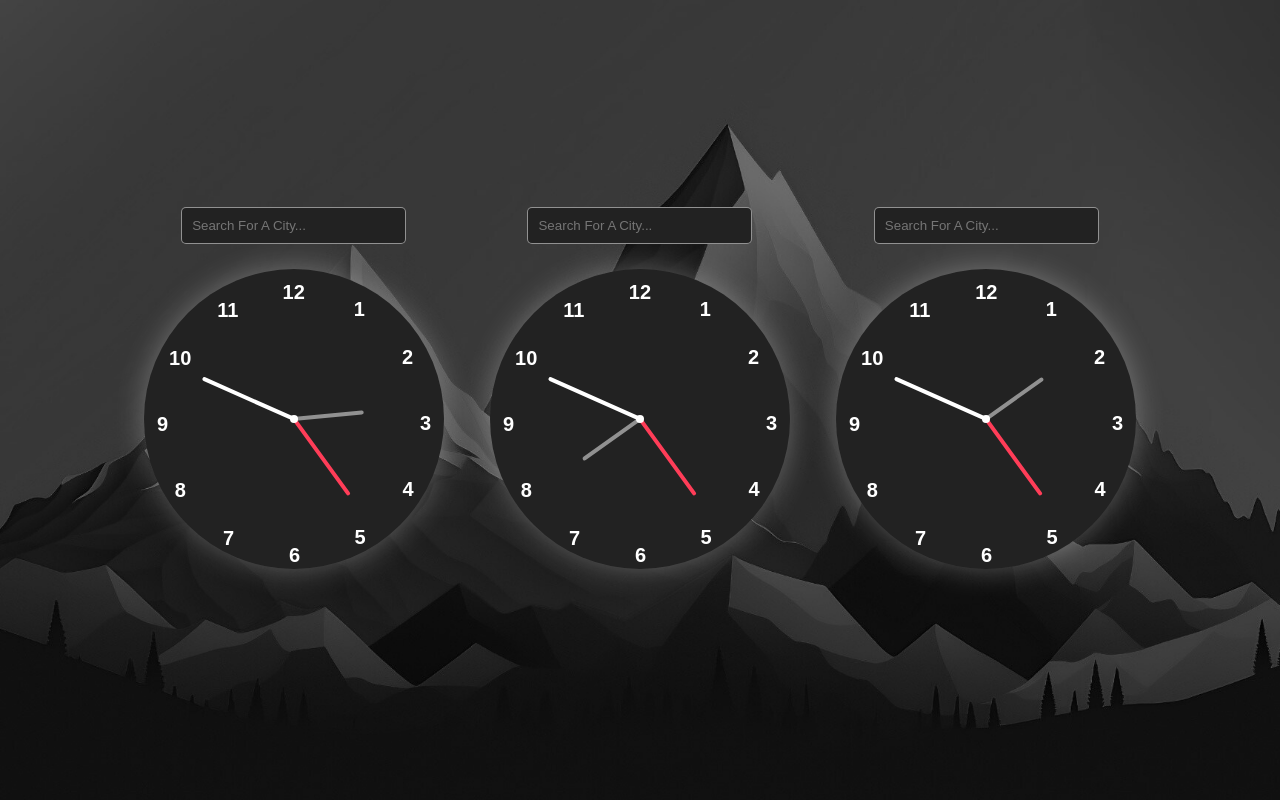
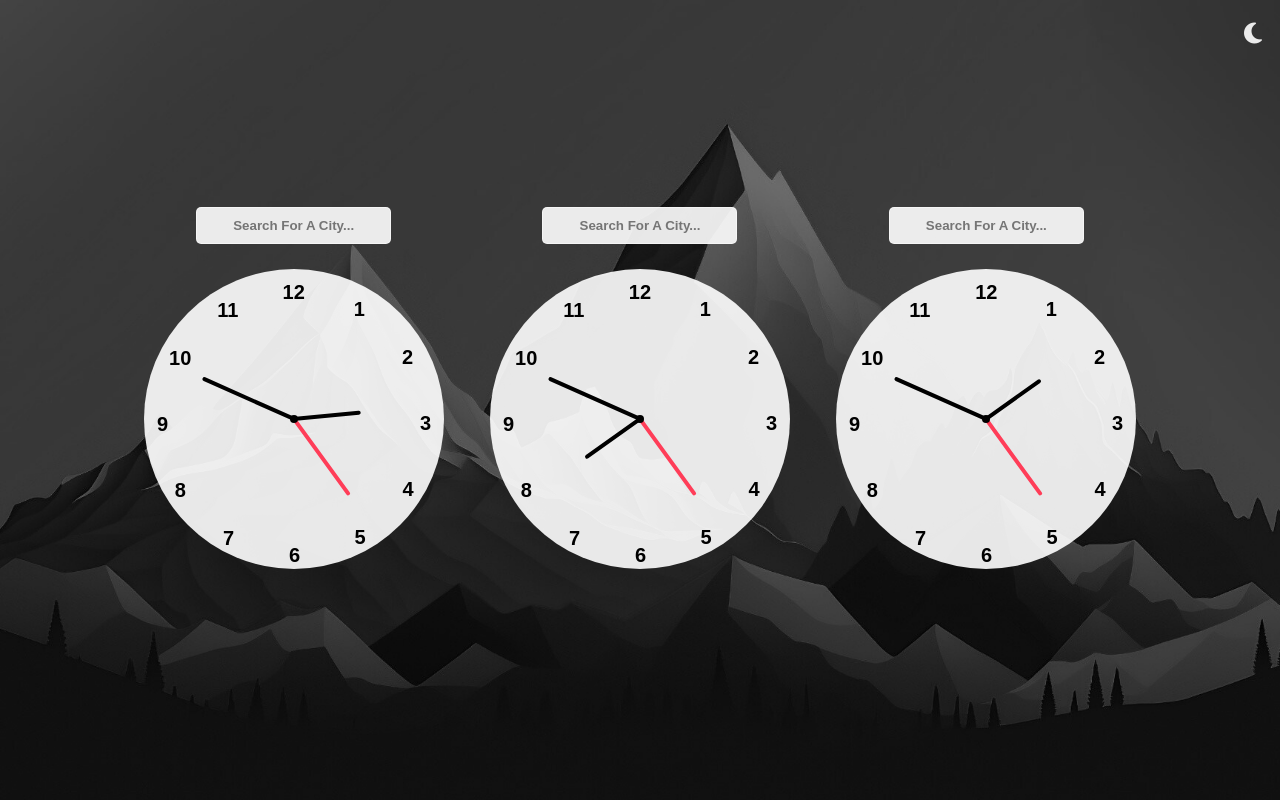
Before and after one commit to clock-team-stage/Clock, a PHP site: page / in a window 1280 px wide. Run offline with PHP 8.4, Linux system fonts and the light colour scheme; some libraries are stand-ins or nearby versions.

Commit message:
actually done

```diff
--- a/css/style.css
+++ b/css/style.css
@@ -3,20 +3,37 @@
     padding: 0;
     box-sizing: border-box;
     font-family: sans-serif;
-    color: var(--white);
+    color: var(--background-color);
 }
 
 
 :root {
     --white: white;
-    --background-color:#212121;
+    --black: black;
     --border:#ffffff80;
     --red:#ff3d58;
-    --clock-color:#222;
-    --clock-border-color:#ffffff40;
-    --box-shadow:#ffffff4d;
+    --clock-color:#ffffffe6;
+}
 
+body.light-mode {
+    --white: black;
+    --black: white;
+    --border:#00000080;
+    --red:#ff3d58;
+    --clock-color:#000000ab;
+    --placeholder: #ffffffb2;
+    background-image: url(../assets/background-light.png);
+    color: var(--black);
 }
+
+body.light-mode .clock {
+    box-shadow: 0 0 10px var(--border);
+}
+
+body.light-mode input::placeholder {
+    color: var(--placeholder);
+}
+
 
 body {
     display: grid;
@@ -38,13 +55,16 @@ body {
 }
 
 .search-bar {
-    width: 75%;
+    width: 65%;
     padding: 10px;
     margin-bottom: 10px;
     border: 1px solid var(--border);
     background-color: var(--clock-color);
     border-radius: 5px;
     text-transform: capitalize;
+    outline: none;
+    text-align: center;
+    font-weight: 600;
 }
 
 .clock-wrapper {
@@ -62,7 +82,6 @@ body {
     height: 300px;
     border-radius: 50%;
     background-color: var(--clock-color);
-    box-shadow: 0px 0px 30px var(--box-shadow);
     display: flex;
     justify-content: center;
     align-items: center;
@@ -88,7 +107,7 @@ body {
     width: 8px;
     height: 8px;
     border-radius: 50%;
-    background-color: var(--white);
+    background-color: var(--black);
     z-index: 2;
 }
 
@@ -106,12 +125,12 @@ body {
 }
 
 .hour-hand i {
-    background-color: var(--border);
-    height: 70px;
+    background-color: var(--black);
+    height: 67px;
 }
 
 .minute-hand i {
-    background-color: var(--white);
+    background-color: var(--black);
     height: 100px;
 }
 
@@ -121,17 +140,42 @@ body {
 }
 
 .location {
-    font-size: 18px;
-    color: var(--border);
+    font-size: 1.3rem;
+    color: var(--clock-color);
+}
+
+#light-mode-toggle {
+    cursor: pointer;
+    font-size: 24px;
+    position: fixed;
+    top: 20px;
+    right: 20px;
+    z-index: 1000;
+}
+
+#light-mode-toggle i {
+    color: var(--clock-color);
+}
+
+.fa-moon,
+.fa-sun {
+    width: 1rem;
+    height: 1rem;
 }
 
 @media screen and (max-width: 1000px) {
     body {
         grid-template-columns: 1fr;
+        padding: 7% 10%;
     }
 
     .clock-wrapper:first-child {
-        margin-top: 50px;
+        padding-top: 150px;
+    }
+
+    .clock {
+        width: 250px;
+        height: 250px;
     }
 
     .clock-wrapper {
--- a/index.html
+++ b/index.html
@@ -4,11 +4,16 @@
     <meta charset="UTF-8" />
     <meta http-equiv="X-UA-Compatible" content="IE=edge" />
     <meta name="viewport" content="width=device-width, initial-scale=1.0" />
+    <script src="https://kit.fontawesome.com/29186d169c.js" crossorigin="anonymous"></script>
     <link rel="icon" href="assets/clock-face.png">
     <link rel="stylesheet" href="css/style.css"/>
     <title>Analog Clock</title>
   </head>
   <body>
+    <label for="light-mode-toggle" id="light-mode-toggle">
+      <i class="fa-solid fa-moon"></i>
+  </label>
+
     <div class="clock-wrapper">
       <input type="text" id="search1" class="search-bar" placeholder="Search for a city..." autocomplete="off">
       <div class="container">
--- a/js/script.js
+++ b/js/script.js
@@ -102,7 +102,21 @@ document.querySelectorAll('.search-bar').forEach((searchBar, index) => {
     });
 });
 
-// // Show an alert when the user enters the site
-// window.onload = function() {
-//     alert('Cities with a space in their name should be written with an underscore. For example, "New_York" instead of "New York".');
-// };
+// Show an alert when the user enters the site
+window.onload = function() {
+    alert('Cities with a space in their name should be written with an underscore. For example, "New_York" instead of "New York".');
+};
+
+// Light mode toggle functionality
+const lightModeToggle = document.getElementById('light-mode-toggle');
+lightModeToggle.addEventListener('click', () => {
+    document.body.classList.toggle('light-mode');
+    const icon = lightModeToggle.querySelector('i');
+    if (document.body.classList.contains('light-mode')) {
+        icon.classList.remove('fa-moon');
+        icon.classList.add('fa-sun');
+    } else {
+        icon.classList.remove('fa-sun');
+        icon.classList.add('fa-moon');
+    }
+});
```
Also changed, not shown: assets/background-light.png (added).
